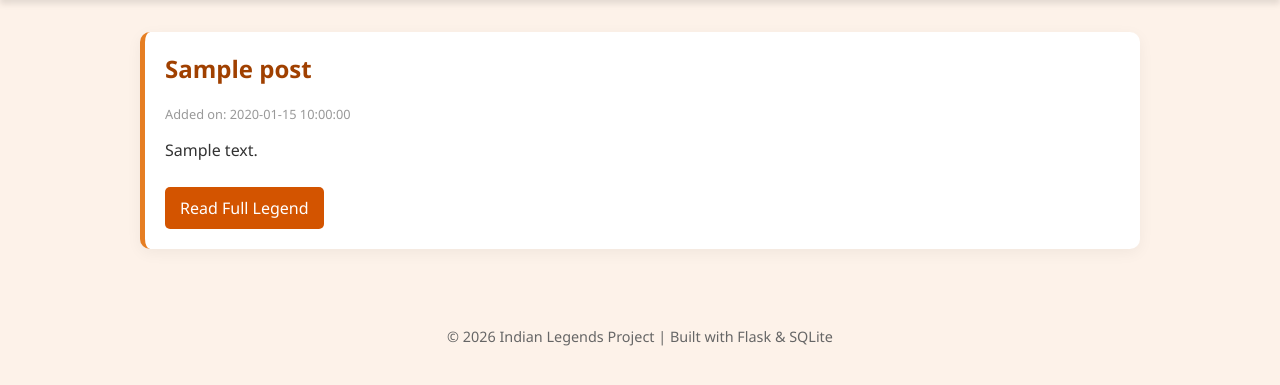
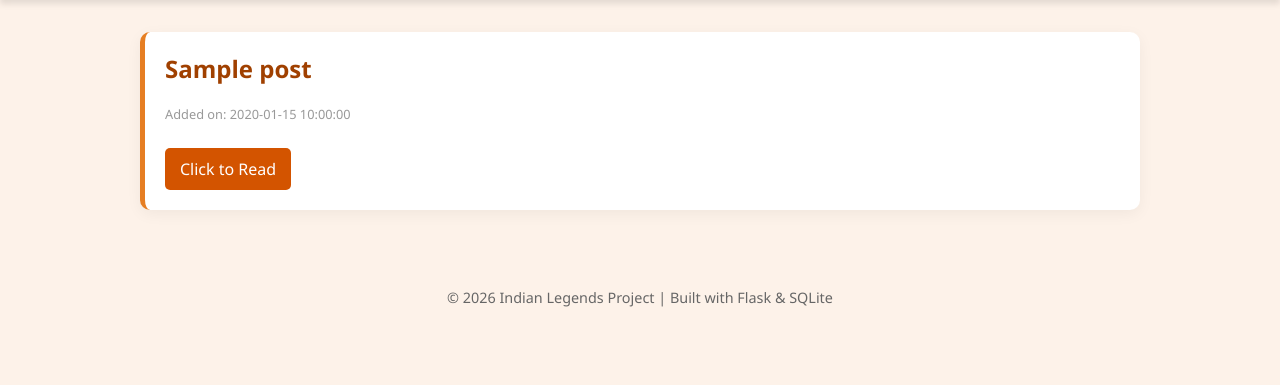
Before and after one commit to swapnasish-ghorui/starlight, a Flask app: template templates/index.html in a window 1280 px wide. Shown: the part 220-605 px from the top of the page. Run offline with Flask 3, Linux system fonts and the light colour scheme; the template is opened without the code that fills it: most values are stand-ins (such as "Sample title", 1, 10 or a date in 2020).

Commit message:
new version fixed

```diff
--- a/templates/index.html
+++ b/templates/index.html
@@ -18,8 +18,7 @@
             <article class="legend-card">
                 <h2>{{ post['title'] }}</h2>
                 <span class="date">Added on: {{ post['created'] }}</span>
-                <p>{{ post['content'] }}</p>
-                <a href="{{ url_for('post', post_id=post['id']) }}" class="read-more">Read Full Legend</a>
+                <a href="{{ url_for('post', post_id=post['id']) }}" class="read-more">Click to Read</a>
             </article>
         {% endfor %}
     </div>
--- a/templates/post.html
+++ b/templates/post.html
@@ -11,7 +11,7 @@
     <header>
         <div class="header-content">
             <h1>{{ post['title'] }}</h1>
-            <a href="{{ url_for('index') }}" class="back-btn">← Back to All Legends</a>
+            <a href="{{ url_for('index') }}" class="back-btn">← Back to Home Page</a>
         </div>
     </header>
 
```
Also changed, not shown: database.db.
